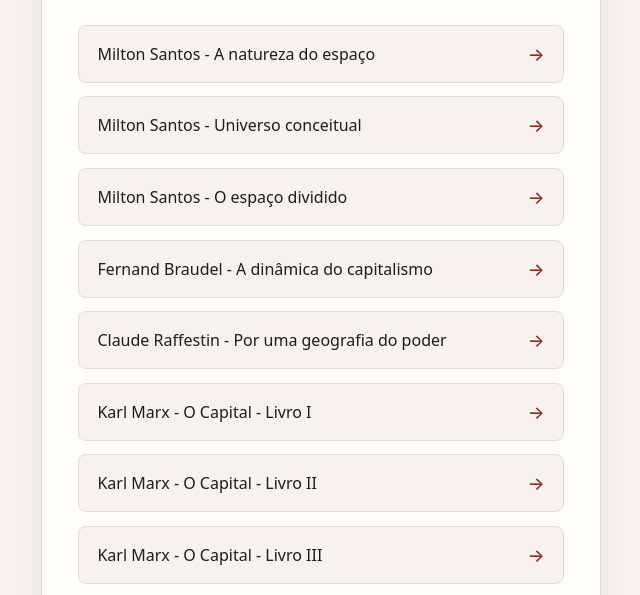
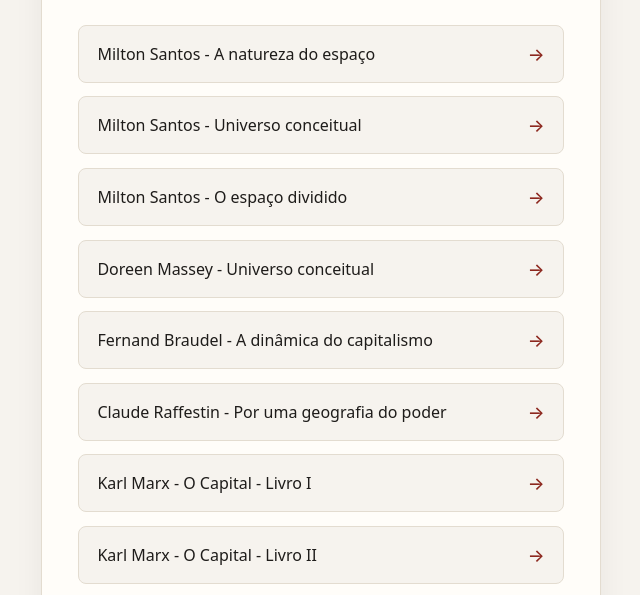
Before and after one commit to wagnerwn/books, a plain HTML site: page index.html in a window 1280 px wide. Shown: the part 183-778 px from the top of the page, without its empty margins (319-959 px from the left). Drawn offline with Linux system fonts and the light colour scheme.

Commit message:
Add link for Doreen Massey - Universo conceitual

```diff
--- a/index.html
+++ b/index.html
@@ -111,6 +111,7 @@
       <li><a href="a_natureza_do_espa_o_atlas_infogr_fico_interativo.html">Milton Santos - A natureza do espaço</a></li>
       <li><a href="universo_conceitual_de_milton_santos_atlas_interativo_de_conceitos_e_obras.html">Milton Santos - Universo conceitual</a></li>
       <li><a href="o_espa_o_dividido_atlas_infogr_fico_interativo.html">Milton Santos - O espaço dividido</a></li>
+      <li><a href="doreen_massey_atlas_conceitual_e_bibliogr_fico.html">Doreen Massey - Universo conceitual</a></li>
       <li><a href="a_din_mica_do_capitalismo_atlas_conceitual_e_infogr_fico_interativo.html">Fernand Braudel - A dinâmica do capitalismo</a></li>
       <li><a href="por_uma_geografia_do_poder_atlas_conceitual_e_infogr_fico_interativo.html">Claude Raffestin - Por uma geografia do poder</a></li>
       <li><a href="o_capital_livro_i_atlas_infogr_fico_interativo.html">Karl Marx - O Capital - Livro I</a></li>
```
